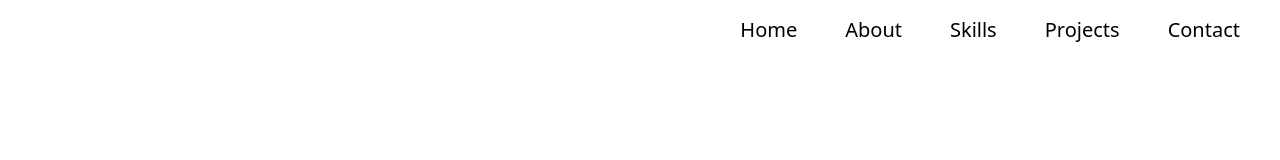
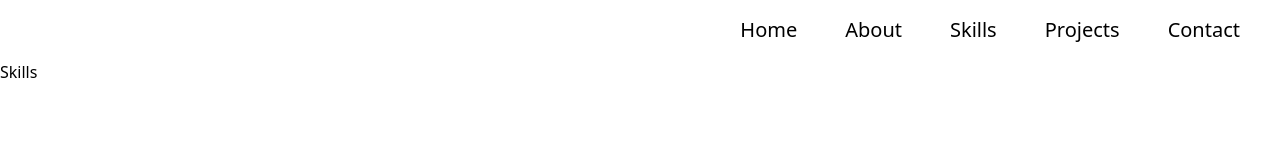
Before and after one commit to piyanshu/Portfolio, a React (Create React App) app: page /skills in a window 1280 px wide. Shown: the top 160 px of the page. Built offline with nearby package versions, Linux system fonts and the light colour scheme.

Commit message:
start adding skillsPage

```diff
--- a/package.json
+++ b/package.json
@@ -6,7 +6,9 @@
     "@testing-library/jest-dom": "^5.16.5",
     "@testing-library/react": "^13.4.0",
     "@testing-library/user-event": "^13.5.0",
+    "axios": "^1.3.4",
     "classnames": "^2.3.2",
+    "json-server": "^0.17.3",
     "react": "^18.2.0",
     "react-dom": "^18.2.0",
     "react-icons": "^4.8.0",
--- a/src/App.js
+++ b/src/App.js
@@ -2,6 +2,7 @@ import Navbar from "./components/Navbar";
 import Route from "./components/Route";
 import HomePage from "./Pages/HomePage";
 import AboutPage from "./Pages/AboutPage";
+import SkillsPage from "./Pages/SkillsPage";
 
 function App(){
     return (
@@ -16,6 +17,9 @@ function App(){
                 <Route path='/about'>
                     <AboutPage/>
                 </Route>
+                <Route path='/skills'>
+                    <SkillsPage/>
+                </Route>
             </div>
         </div>
     );
--- /dev/null
+++ b/src/Pages/SkillsPage.js
@@ -0,0 +1,6 @@
+function SkillsPage(){
+    return <div>
+        Skills
+    </div>
+};
+export default SkillsPage;
--- a/src/components/Footer.js
+++ /dev/null
@@ -1,18 +0,0 @@
-import { GrGithub } from "react-icons/gr";
-import { BsLinkedin } from "react-icons/bs";
-import { GrFacebook } from "react-icons/gr";
-import Iconlink from "./Iconlink";
-
-function Footer(){
-    return <div className="flex justify-around w-full bg-zinc-500">
-        <div className="text-left text-xl p-4 w-full pl-20">
-            Designed and Developed By Piyanshu Mangla
-        </div>
-        <div className="flex justify-around w-1/6 text-xl p-4 mr-8">
-            <Iconlink to='https://github.com/piyanshu'><GrGithub/></Iconlink>
-            <Iconlink to='https://www.linkedin.com/in/piyanshu-mangla-7240a81a6/'><BsLinkedin/></Iconlink>
-            <Iconlink to='https://www.facebook.com/piyanshu.mangla.3'><GrFacebook/></Iconlink>
-        </div>
-    </div>
-};
-export default Footer;
--- a/src/components/Link.js
+++ b/src/components/Link.js
@@ -1,8 +1,5 @@
 function Link({children, to}){
-    const handleClick = (event) => {
-        console.log(children);
-    }
-    return <a href={to} onClick={handleClick}>
+    return <a href={to}>
         {children}
     </a>
 };
```
Also changed, not shown: 1 other file (tests, documents, lock files or other folders).
